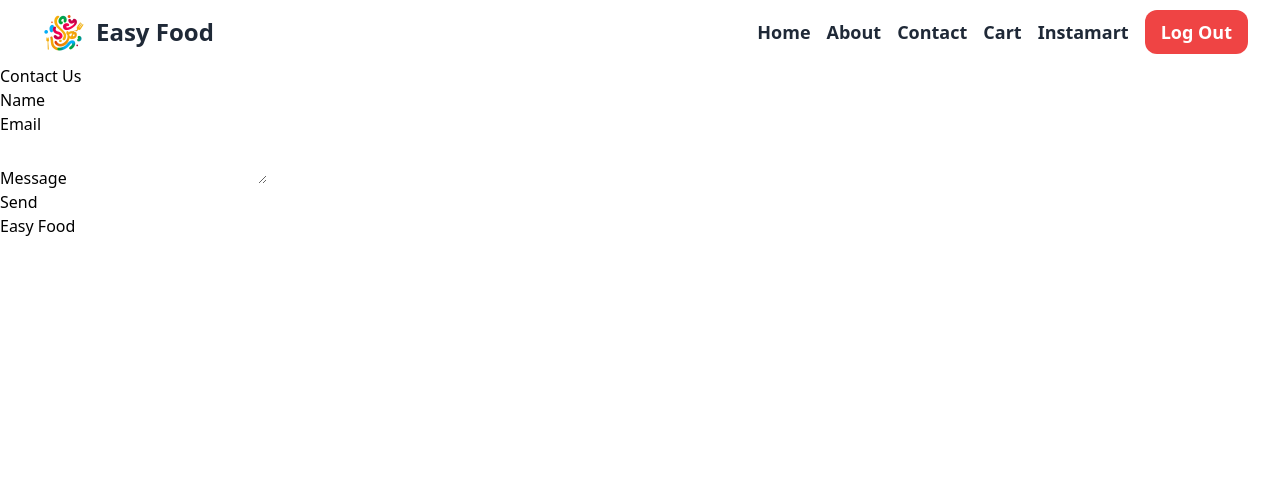
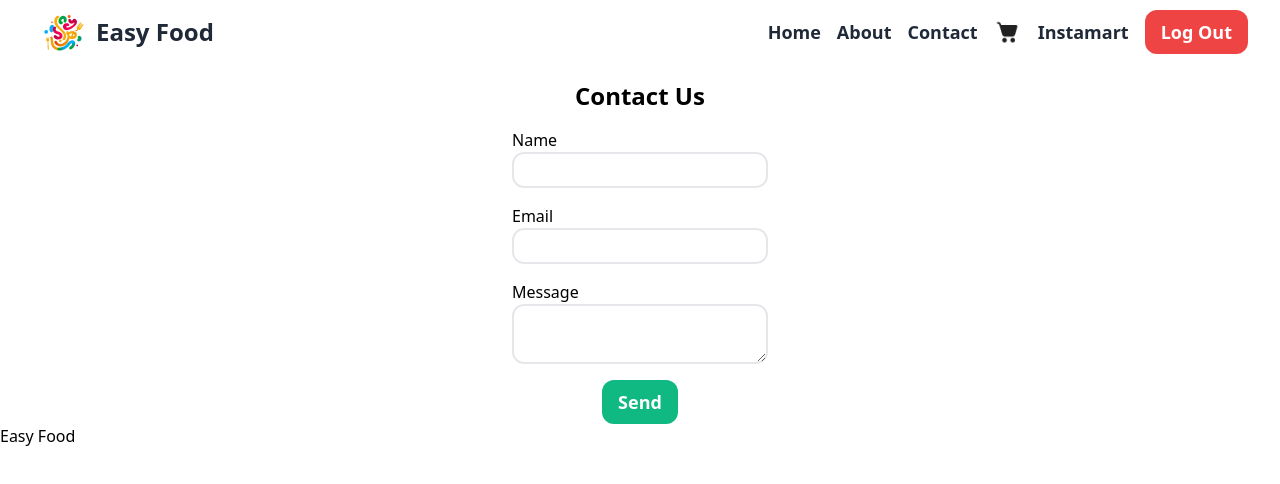
Before and after one commit to shaheedhudheen/EasyFood, a React (Vite) app: page /contact in a window 1280 px wide. Shown: the top 484 px of the page. Built offline with nearby package versions, Linux system fonts and the light colour scheme; no server answers.

Commit message:
changes where made in UI

```diff
--- a/src/components/Contact.jsx
+++ b/src/components/Contact.jsx
@@ -20,12 +20,18 @@ function Contact() {
   };
 
   return (
-    <div className="contact-us">
-      <h1>Contact Us</h1>
-      <form className="contact" onSubmit={handleSubmit}>
-        <div className="form-group">
-          <label htmlFor="name">Name</label>
+    <div className="max-w-screen-xl mx-auto">
+      <h1 className="text-center my-4 text-2xl font-bold">Contact Us</h1>
+      <form
+        className="flex flex-col items-center gap-4"
+        onSubmit={handleSubmit}
+      >
+        <div className="flex flex-col">
+          <label htmlFor="name" className="font-[500]">
+            Name
+          </label>
           <input
+            className="border-2  rounded-xl outline-emerald-300 px-2 py-1 w-64"
             type="text"
             id="name"
             value={name}
@@ -33,9 +39,12 @@ function Contact() {
             required
           />
         </div>
-        <div className="form-group">
-          <label htmlFor="email">Email</label>
+        <div className="flex flex-col">
+          <label htmlFor="email" className="font-[500]">
+            Email
+          </label>
           <input
+            className="border-2  rounded-xl outline-emerald-300 px-2 py-1 w-64"
             type="email"
             id="email"
             value={email}
@@ -43,16 +52,22 @@ function Contact() {
             required
           />
         </div>
-        <div className="form-group">
-          <label htmlFor="message">Message</label>
+        <div className="flex flex-col">
+          <label htmlFor="message" className="font-[500]">
+            Message
+          </label>
           <textarea
+            className="border-2  rounded-xl outline-emerald-300 px-2 py-1 w-64"
             id="message"
             value={message}
             onChange={(e) => setMessage(e.target.value)}
             required
           />
         </div>
-        <button type="submit" className="submit-button">
+        <button
+          type="submit"
+          className="bg-emerald-500 px-4 py-2 rounded-xl text-white text-lg font-semibold"
+        >
           Send
         </button>
       </form>
--- a/src/components/Header.js
+++ b/src/components/Header.jsx
@@ -1,6 +1,7 @@
 import { useState } from "react";
 import logo from "../assets/logo.png";
 import { Link, NavLink } from "react-router-dom";
+import cart from "../assets/cart.png"
 
 // Title Component
 const Title = () => {
@@ -31,7 +32,9 @@ const Header = () => {
             <NavLink to="contact">Contact</NavLink>
           </li>
           <li className="hover:text-emerald-500">
-            <NavLink to="cart">Cart</NavLink>
+            <NavLink to="cart">
+            <img src={cart} alt="cart" className="w-7"/>
+            </NavLink>
           </li>
           <li className="hover:text-emerald-500">
             <NavLink to="instamart">Instamart</NavLink>
--- a/src/components/MembersClass.jsx
+++ b/src/components/MembersClass.jsx
@@ -16,9 +16,9 @@ class Members extends React.Component {
 
   async componentDidMount() {
     const data1 = await fetch("https://api.github.com/users/shaheedhudheen");
-    const json1 = await data1.json();
+    const json1 = await data1?.json();
     const data2 = await fetch("https://api.github.com/users/mohammed-saif");
-    const json2 = await data2.json();
+    const json2 = await data2?.json();
 
     this.setState({
       member1: json1,
```
Also changed, not shown: src/App.js (+6 -2 lines), 5 other files (tests, documents, lock files or other folders).
